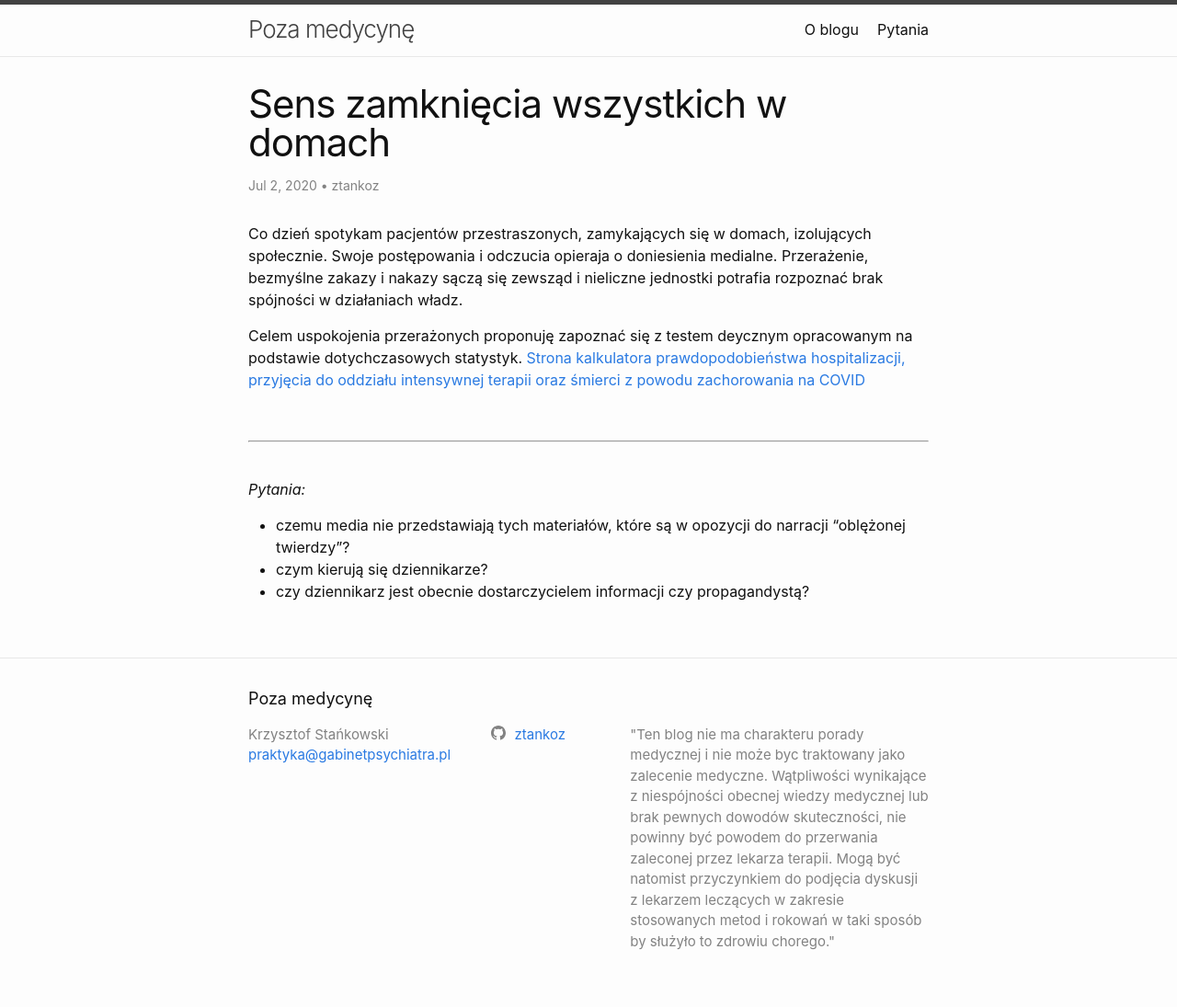
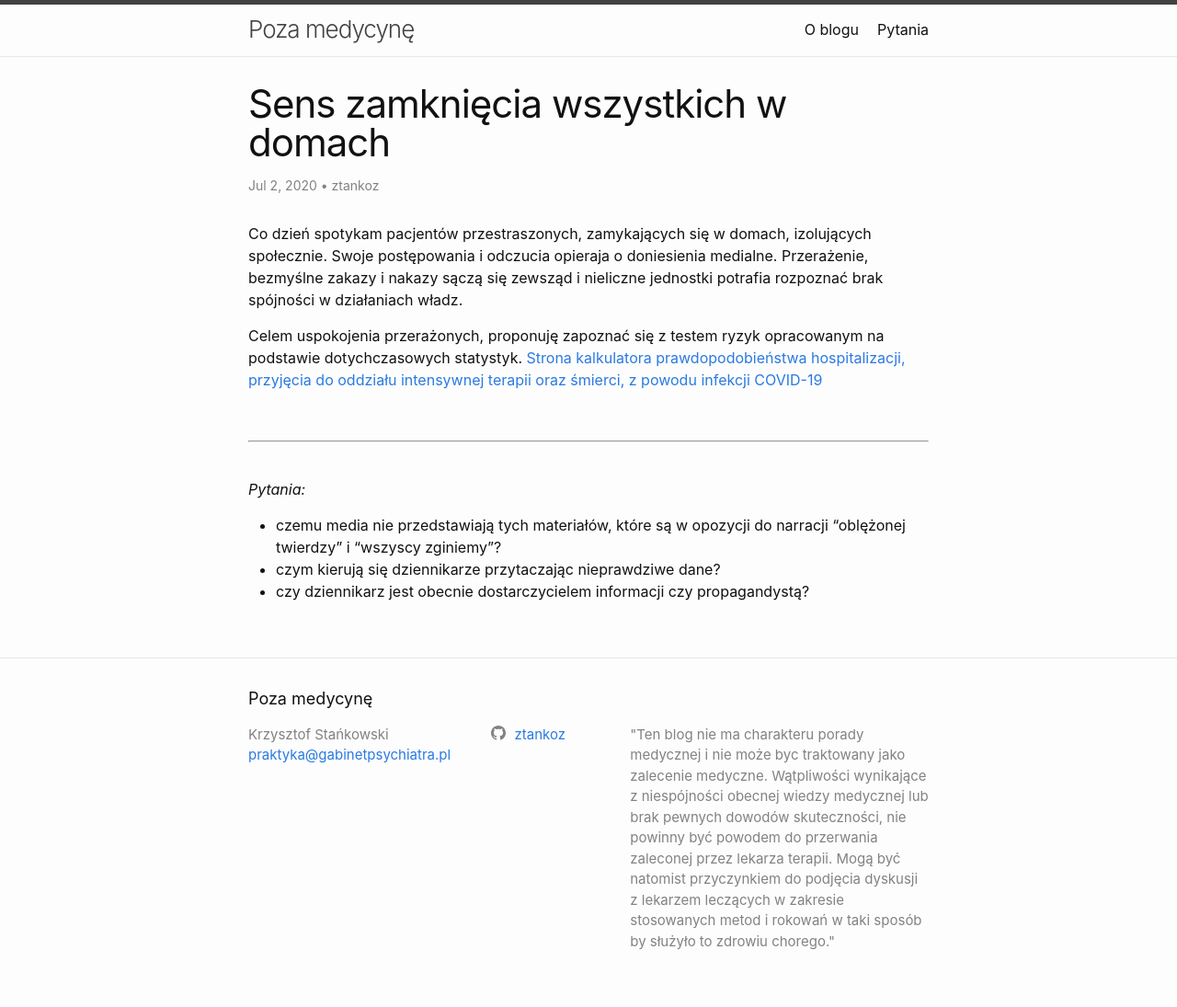
Before and after one commit to ztankoz/blog_med, a Jekyll site: the page built from _posts/2020-07-02-covid-risk.md, in a window 1280 px wide. Shown: the whole page at 92% size. Built offline with Jekyll 4.4.1, drawn with Linux system fonts in a browser that asks for light colours.

Commit message:
poprawki

```diff
--- a/_posts/2020-07-02-covid-risk.md
+++ b/_posts/2020-07-02-covid-risk.md
@@ -9,8 +9,8 @@ author: ztankoz
 
 Co dzień spotykam pacjentów przestraszonych, zamykających się w domach, izolujących społecznie. Swoje postępowania i odczucia opieraja o doniesienia medialne. Przerażenie, bezmyślne zakazy i nakazy sączą się zewsząd i nieliczne jednostki potrafia rozpoznać brak spójności w działaniach władz.
 
-Celem uspokojenia przerażonych proponuję zapoznać się z testem deycznym opracowanym na podstawie dotychczasowych statystyk.
-[Strona kalkulatora prawdopodobieństwa hospitalizacji, przyjęcia do oddziału intensywnej terapii oraz śmierci z powodu zachorowania na COVID](https://profile.covid-age.com/calculator)
+Celem uspokojenia przerażonych, proponuję zapoznać się z testem ryzyk opracowanym na podstawie dotychczasowych statystyk.
+[Strona kalkulatora prawdopodobieństwa hospitalizacji, przyjęcia do oddziału intensywnej terapii oraz śmierci, z powodu infekcji COVID-19](https://profile.covid-age.com/calculator)
 
 <br>
 <hr>
@@ -18,6 +18,6 @@ Celem uspokojenia przerażonych proponuję zapoznać się z testem deycznym opra
 
 _Pytania:_
 
-- czemu media nie przedstawiają tych materiałów, które są w opozycji do narracji "oblężonej twierdzy"?
-- czym kierują się dziennikarze?
+- czemu media nie przedstawiają tych materiałów, które są w opozycji do narracji "oblężonej twierdzy" i "wszyscy zginiemy"?
+- czym kierują się dziennikarze przytaczając nieprawdziwe dane?
 - czy dziennikarz jest obecnie dostarczycielem informacji czy propagandystą?
```
